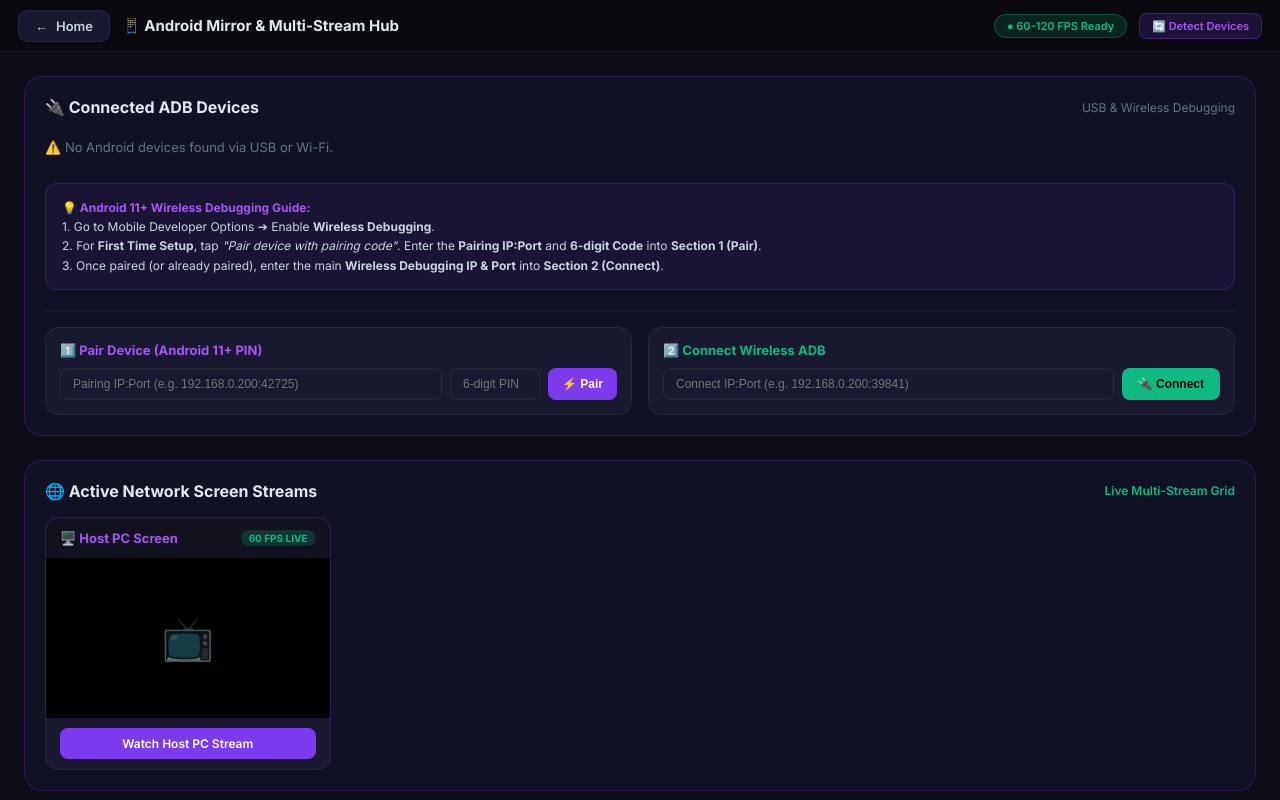
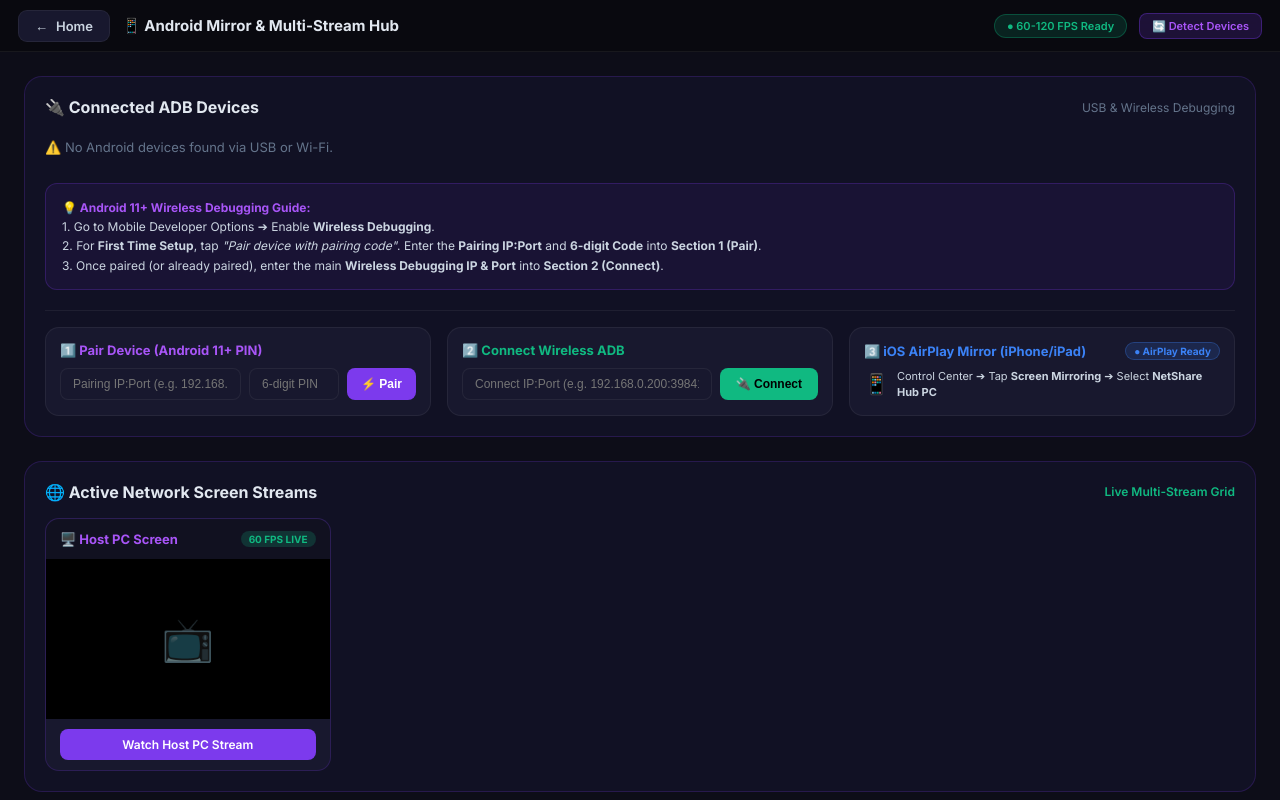
Before and after one commit to samiulhaquereal/NetShare-Hub, a Flask app: page /adb-hub in a window 1280 px wide. Run offline with Flask 3, Linux system fonts and the light colour scheme; data that the repository does not hold is empty; parts of the project's set-up code (start-up, migrations or seed data) failed here and were passed over; some libraries are stand-ins or nearby versions.

Commit message:
feat(adb-hub): add 3rd dedicated card for iOS AirPlay Mirroring guide and status badge

```diff
--- a/templates/adb.html
+++ b/templates/adb.html
@@ -100,8 +100,8 @@
         3. Once paired (or already paired), enter the main <strong>Wireless Debugging IP & Port</strong> into <strong>Section 2 (Connect)</strong>.
       </div>
 
-      <!-- Two Action Rows: Pair & Connect -->
-      <div style="display: grid; grid-template-columns: repeat(auto-fit, minmax(300px, 1fr)); gap: 16px; padding-top: 16px; border-top: 1px solid var(--border2);">
+      <!-- Three Action Rows: Pair, Connect & iOS AirPlay -->
+      <div style="display: grid; grid-template-columns: repeat(auto-fit, minmax(260px, 1fr)); gap: 16px; padding-top: 16px; border-top: 1px solid var(--border2);">
         <!-- Step 1: Pair Device -->
         <div style="background: var(--card2); border: 1px solid var(--border2); border-radius: 14px; padding: 14px;">
           <div style="font-size: 13px; font-weight: 700; color: var(--accent2); margin-bottom: 10px;">1️⃣ Pair Device (Android 11+ PIN)</div>
@@ -118,6 +118,18 @@
           <div style="display: flex; gap: 8px; flex-wrap: wrap;">
             <input type="text" id="adb-wifi-ip" placeholder="Connect IP:Port (e.g. 192.168.0.200:39841)" style="background: #18182e; border: 1px solid var(--border2); color: #FFF; padding: 8px 12px; border-radius: 8px; font-size: 12px; flex: 1; min-width: 170px; outline: none;">
             <button onclick="connectAdbWifi()" style="background: var(--green); color: black; border: none; padding: 8px 16px; border-radius: 8px; font-weight: 700; font-size: 12px; cursor: pointer;">🔌 Connect</button>
+          </div>
+        </div>
+
+        <!-- Step 3: iOS AirPlay Mirroring -->
+        <div style="background: var(--card2); border: 1px solid var(--border2); border-radius: 14px; padding: 14px; display: flex; flex-direction: column; justify-content: space-between;">
+          <div style="display: flex; justify-content: space-between; align-items: center; margin-bottom: 8px;">
+            <div style="font-size: 13px; font-weight: 700; color: var(--blue);">3️⃣ iOS AirPlay Mirror (iPhone/iPad)</div>
+            <span style="font-size: 10px; background: rgba(59, 130, 246, 0.15); color: var(--blue); padding: 2px 8px; border-radius: 100px; font-weight: 700; border: 1px solid rgba(59, 130, 246, 0.3);">● AirPlay Ready</span>
+          </div>
+          <div style="font-size: 11px; color: var(--text2); line-height: 1.5; display: flex; align-items: center; gap: 8px;">
+            <span style="font-size: 20px;">📱</span>
+            <span>Control Center ➔ Tap <strong>Screen Mirroring</strong> ➔ Select <strong>NetShare Hub PC</strong></span>
           </div>
         </div>
       </div>
```
